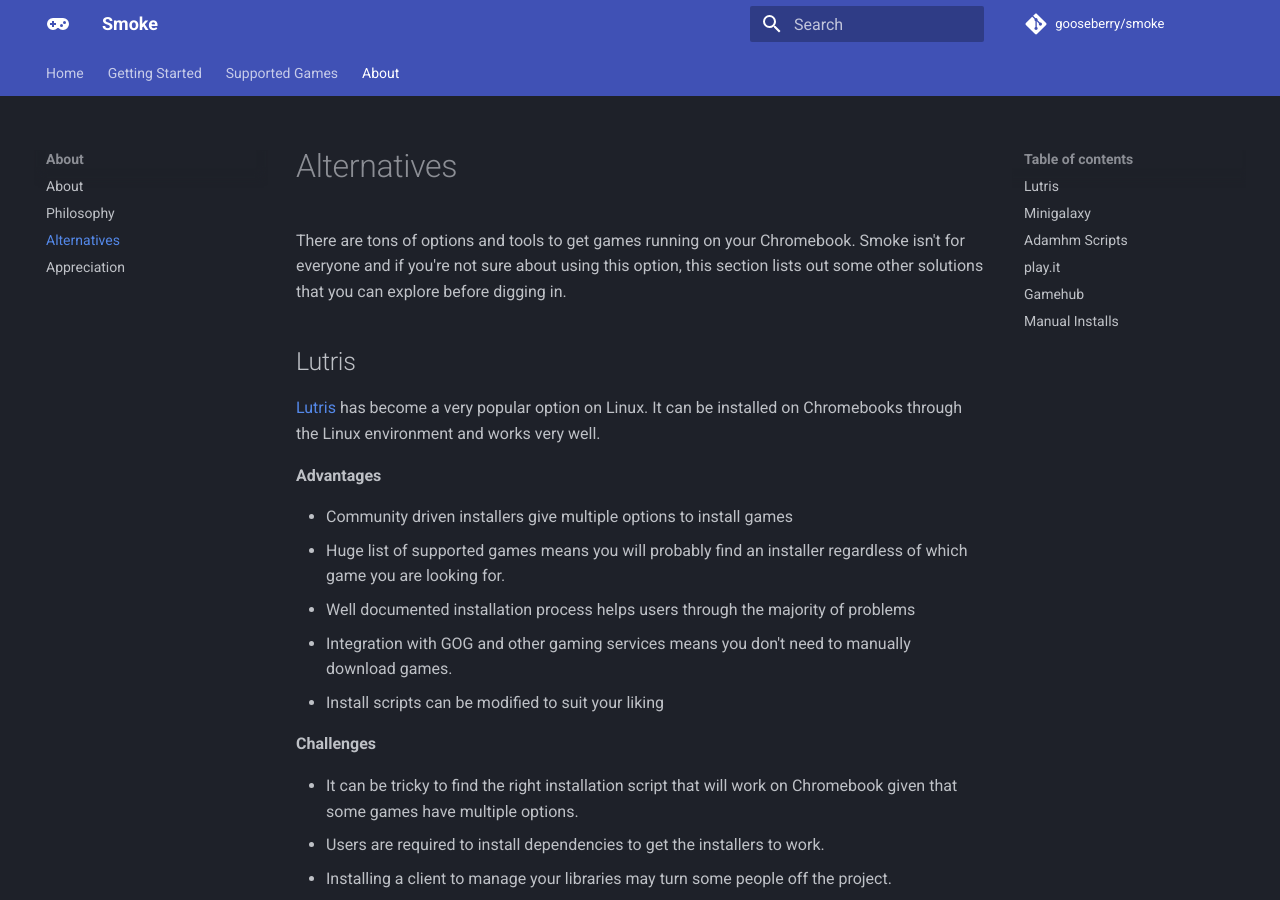
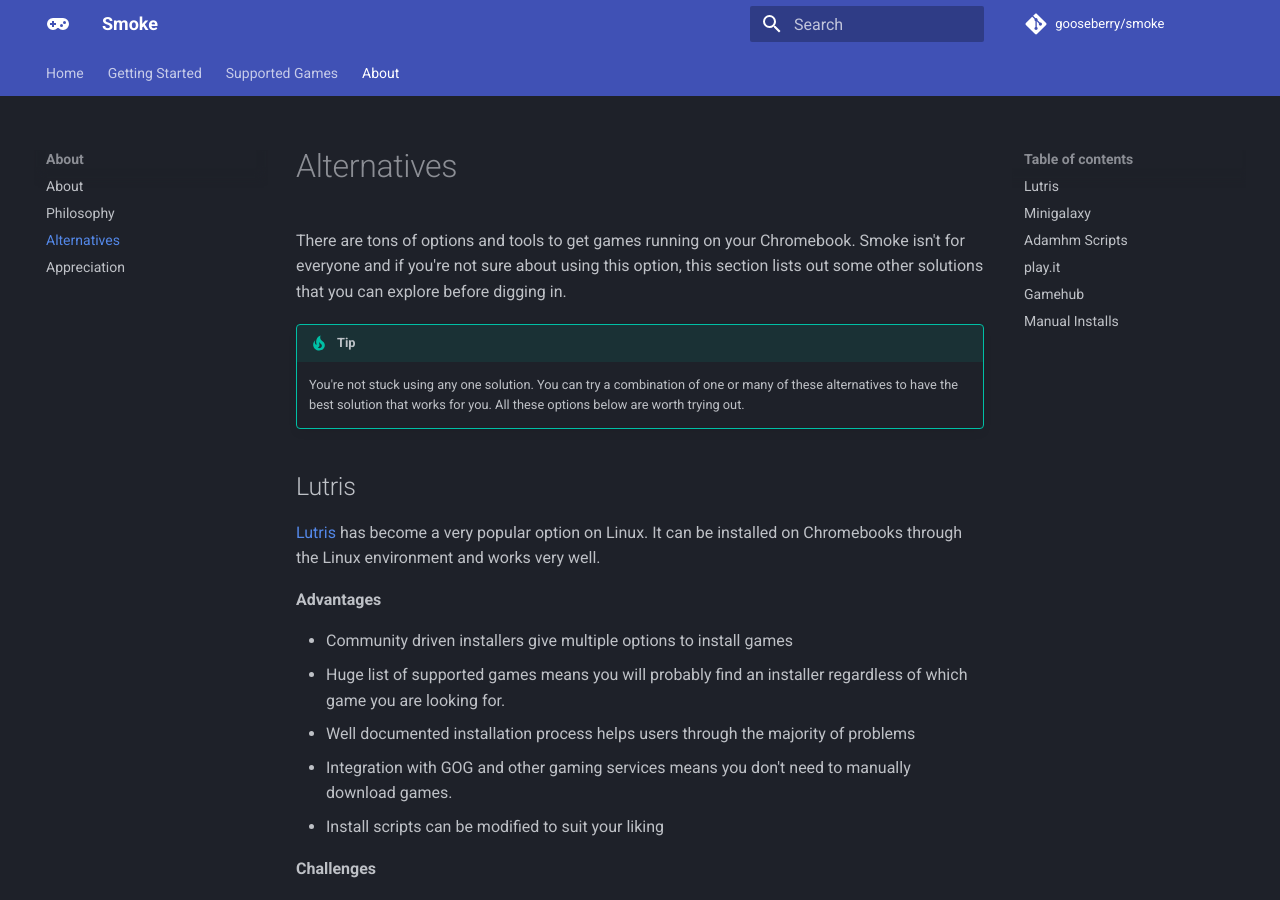
Before and after one commit to gooseberry/smoke, an MkDocs documentation site: the page built from docs/about/alternatives.md, in a window 1280 px wide and 900 px high. Built offline with MkDocs 1.6.1 and Material for MkDocs 9.7.7, drawn with Linux system fonts in a browser that asks for light colours; comment, search, counter and statistics services are not loaded; some of the changed text lies outside the part shown.

Commit message:
added time and gamehub description

```diff
--- a/docs/about/alternatives.md
+++ b/docs/about/alternatives.md
@@ -1,6 +1,10 @@
 # Alternatives
 
 There are tons of options and tools to get games running on your Chromebook.  Smoke isn't for everyone and if you're not sure about using this option, this section lists out some other solutions that you can explore before digging in.
+
+!!! Tip
+
+    You're not stuck using any one solution.  You can try a combination of one or many of these alternatives to have the best solution that works for you.  All these options below are worth trying out.
 
 ## Lutris
 
@@ -65,7 +69,7 @@
 
 ## Gamehub
 
-[Gamehub](https://tkashkin.github.io/projects/gamehub/)
+[Gamehub](https://tkashkin.github.io/projects/gamehub/) is another launcher / installer combination program.  This one also includes support for retro-console emulation.  Some forums will report that Gamehub's install scripts don't always work.
 
 ## Manual Installs
 
```
